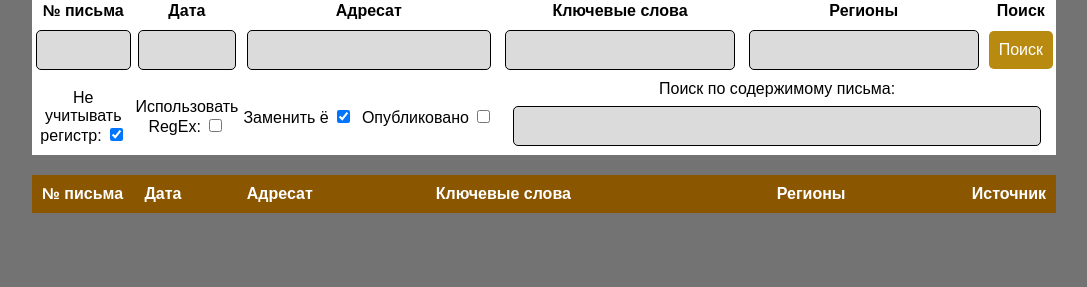
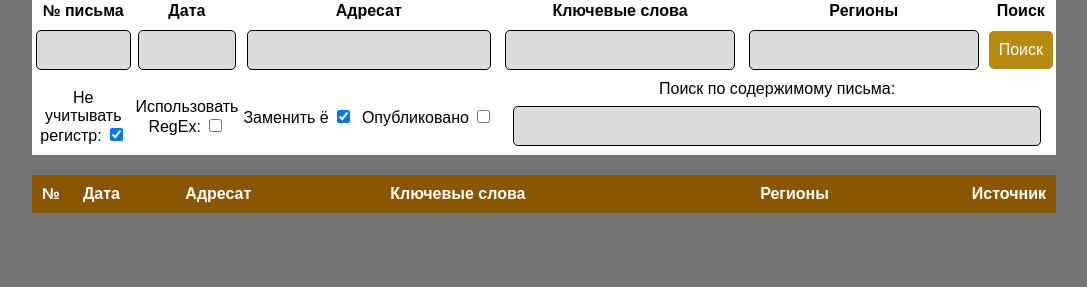
Before and after one commit to BUSH222/letterdb, a Flask app: page /search in a window 1280 px wide. Shown: the part 316-603 px from the top of the page, without its empty margins (96-1183 px from the left). Run offline with Flask 2, Linux system fonts and the light colour scheme; lists and menus that the app fills with data are empty; parts of the project's set-up code (start-up, migrations or seed data) failed here and were passed over.

Commit message:
catalogue number column width reduced

```diff
--- a/templates/search.html
+++ b/templates/search.html
@@ -134,8 +134,8 @@
 	<table id="MainTable" class="table">
 		<thead>
 			<tr>
-				<th onclick="sortTable(0)" style="width:10%">
-					<centrе>№ письма</centr>
+				<th onclick="sortTable(0)" style="width:4%">
+					<centrе>№</centr>
 				</th>
 				<th onclick="sortTable(1)" style="width:10%">Дата</th>
 				<th onclick="sortTable(2)">Адресат</th>
```
